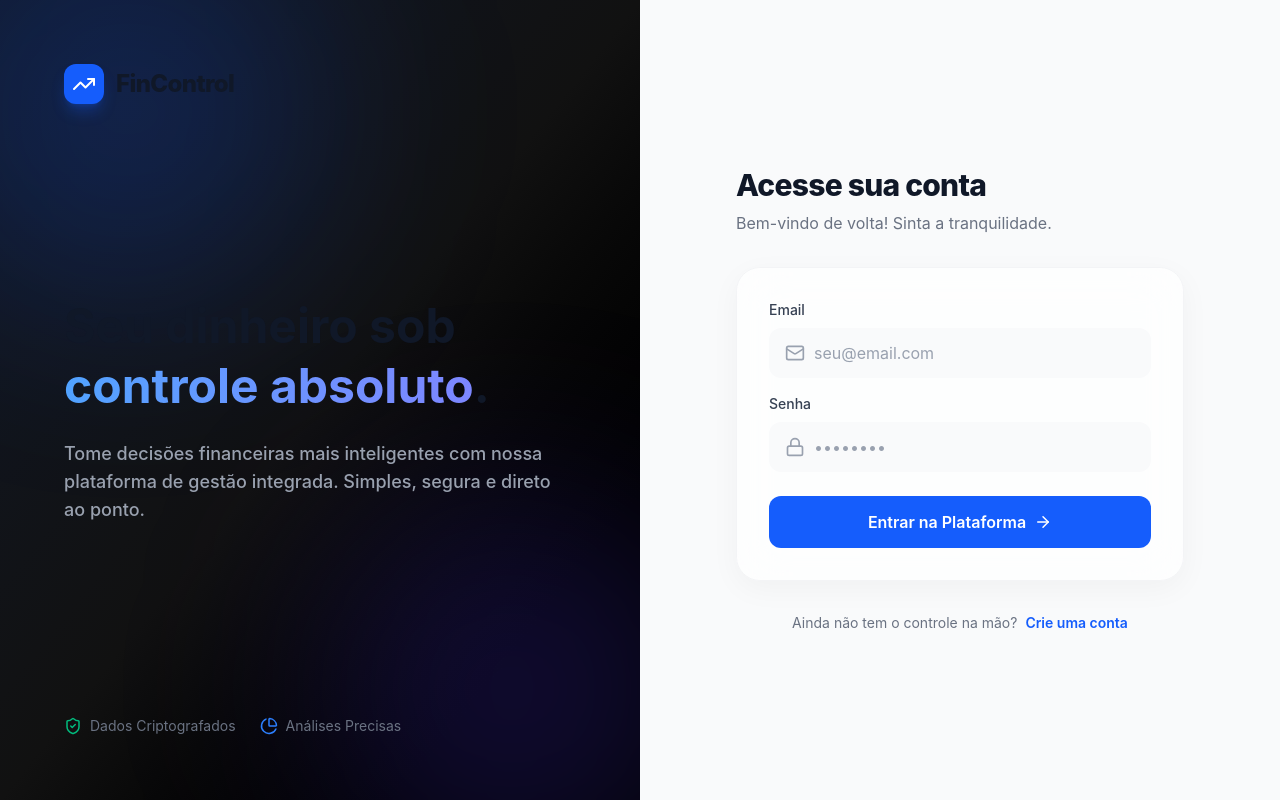
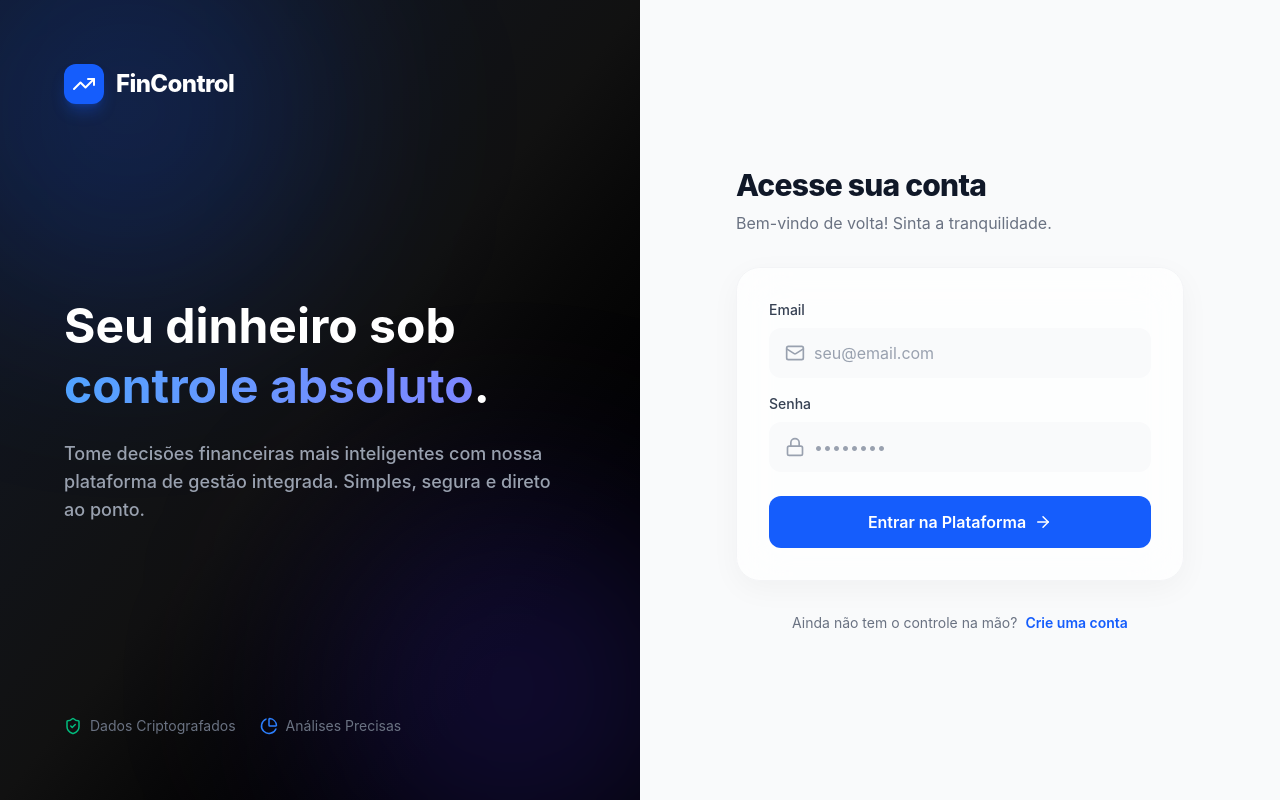
Before and after one commit to VictorMussoline/FinControl, a React (Vite) app: page /login in a window 1280 px wide. Built offline with nearby package versions, Linux system fonts and the light colour scheme.

Commit message:
feat: implement login and registration screen with responsive layout

```diff
--- a/src/screens/Login.tsx
+++ b/src/screens/Login.tsx
@@ -33,7 +33,7 @@ export const Login: React.FC = () => {
     <div className="min-h-screen flex text-gray-900 dark:text-white font-sans selection:bg-blue-500/30">
 
       {/* Esquerda: Painel Artístico (Oculto no mobile) */}
-      <div className="hidden lg:flex lg:w-1/2 relative overflow-hidden bg-gradient-to-br from-gray-900 via-[#111] to-black">
+      <div className="hidden lg:flex lg:w-1/2 relative overflow-hidden bg-gradient-to-br from-gray-900 via-[#111] to-black text-white">
         {/* Abstract background blobs */}
         <div className="absolute top-[-10%] left-[-10%] w-96 h-96 bg-blue-600/20 rounded-full blur-[100px]" />
         <div className="absolute bottom-[-10%] right-[-10%] w-96 h-96 bg-indigo-600/20 rounded-full blur-[100px]" />
```
